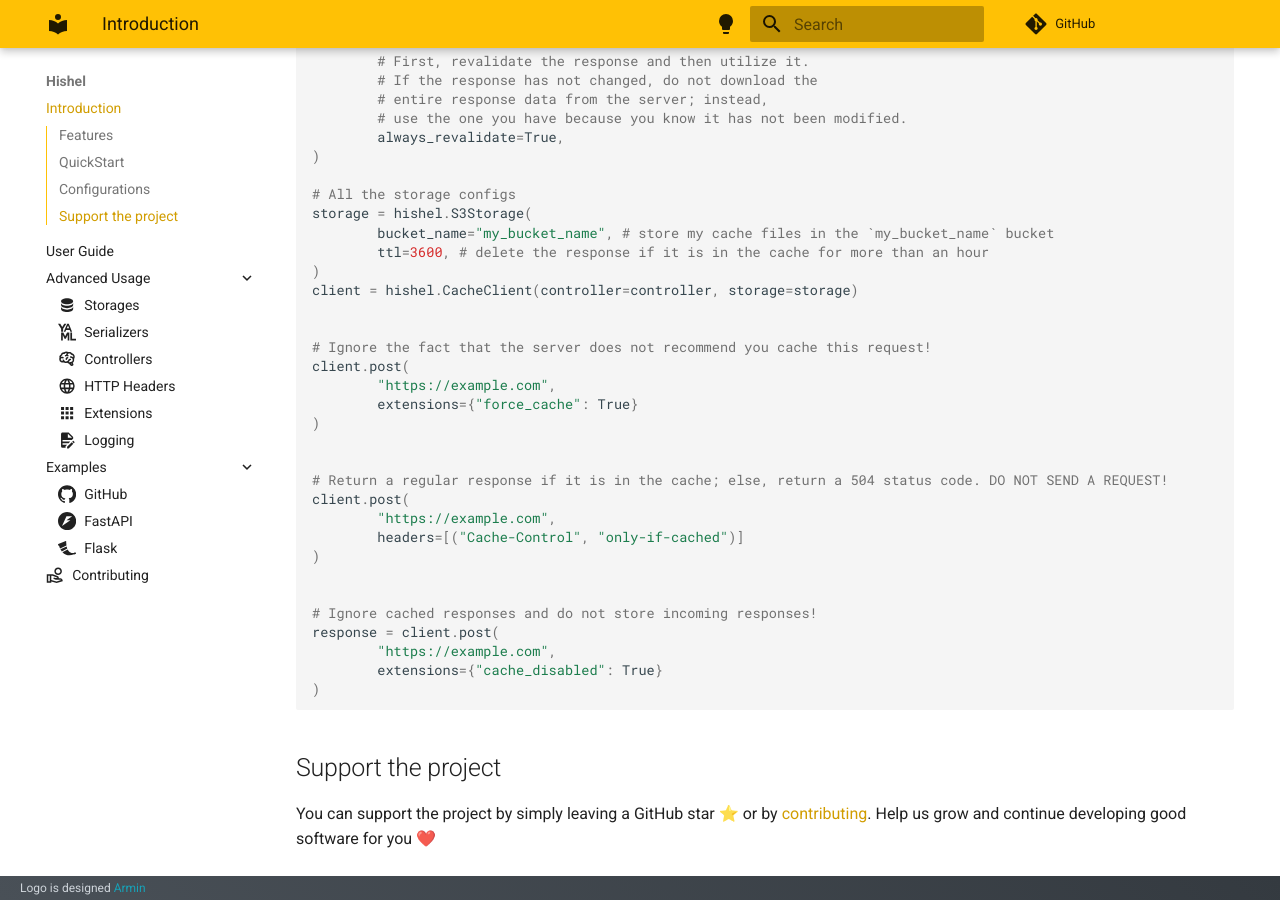
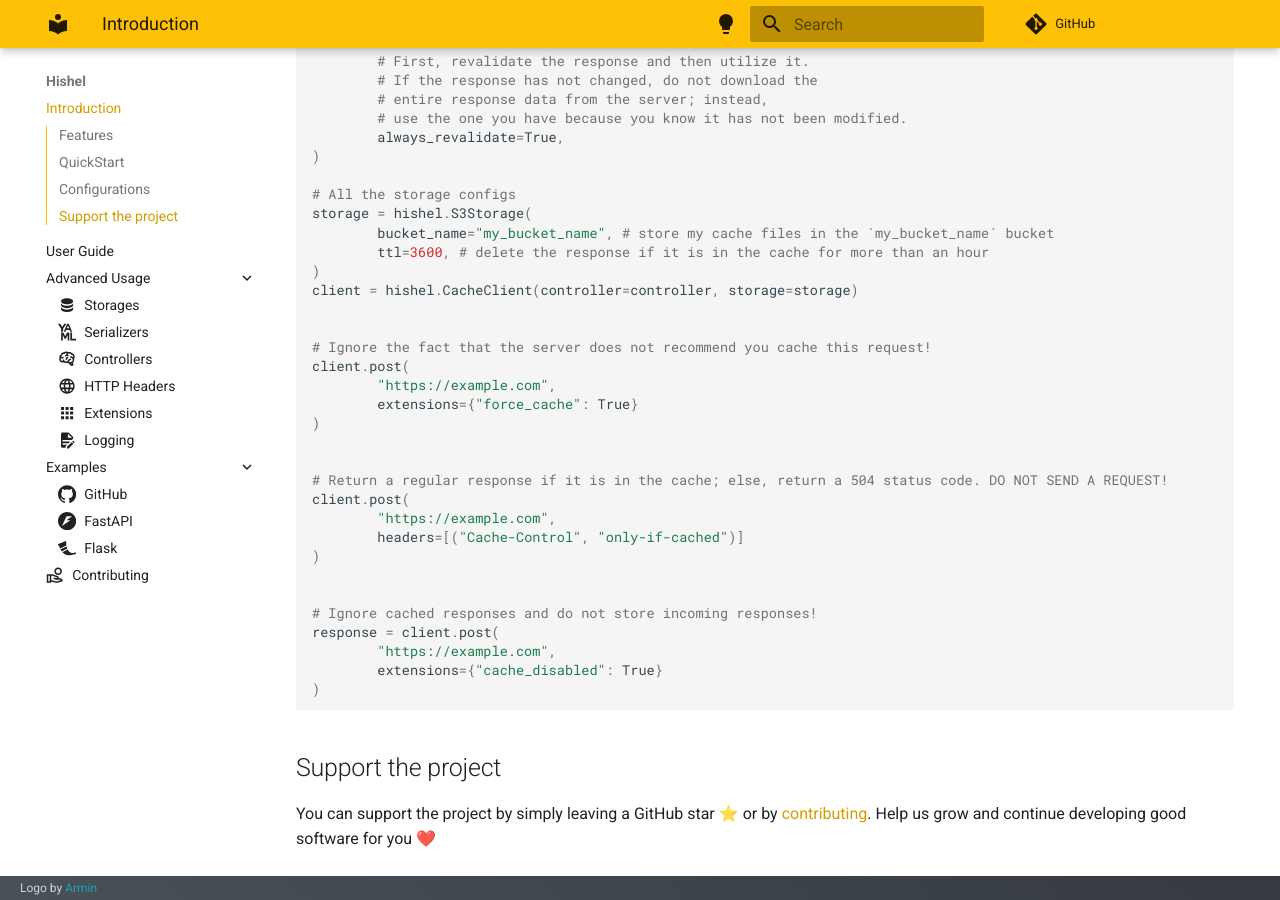
Before and after one commit to karpetrosyan/hishel, an MkDocs documentation site: the page built from docs/index.md, in a window 1280 px wide and 900 px high, scrolled down 1906 px. Built offline with MkDocs 1.6.1 and Material for MkDocs 9.7.7, drawn with Linux system fonts in a browser that asks for light colours; emoji names are drawn with the system emoji font; comment, search, counter and statistics services are not loaded.

Commit message:
Fix logo by

```diff
--- a/overrides/partials/footer.html
+++ b/overrides/partials/footer.html
@@ -1,5 +1,5 @@
 <footer style="text-align: left; padding: 5px 20px; background: linear-gradient(225deg, #343a40, #495057); color: #ced4da; font-size: 12px;">
     <p style="margin: 0;">
-        Logo is designed <a href="https://www.instagram.com/a_armin_art/profilecard/?igsh=Zno3c2Z4YzY5aXU4" target="_blank" style="color: #17a2b8; text-decoration: none;">Armin</a>
+        Logo by <a href="https://www.instagram.com/a_armin_art/profilecard/?igsh=Zno3c2Z4YzY5aXU4" target="_blank" style="color: #17a2b8; text-decoration: none;">Armin</a>
     </p>
   </footer>
```
